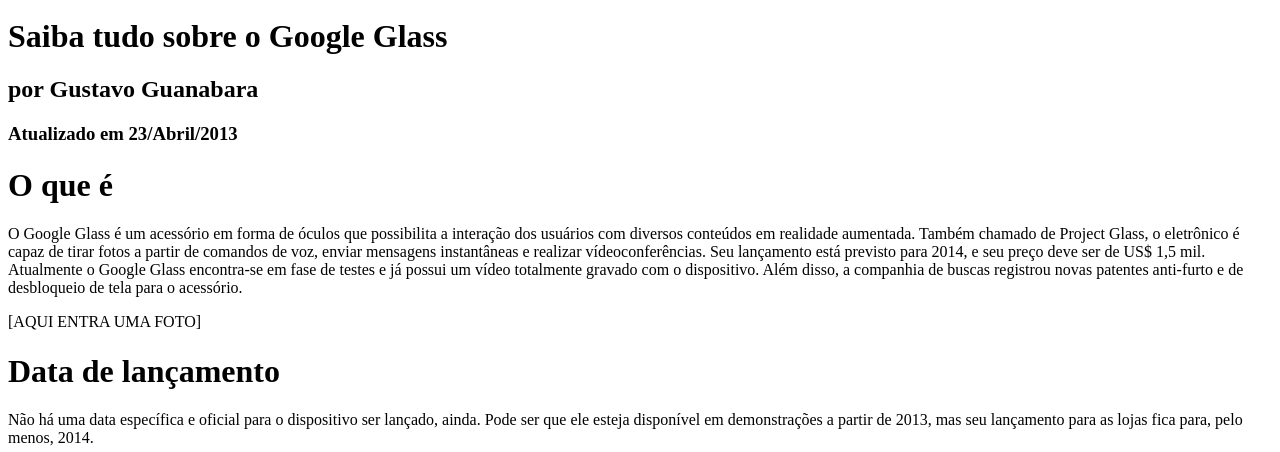
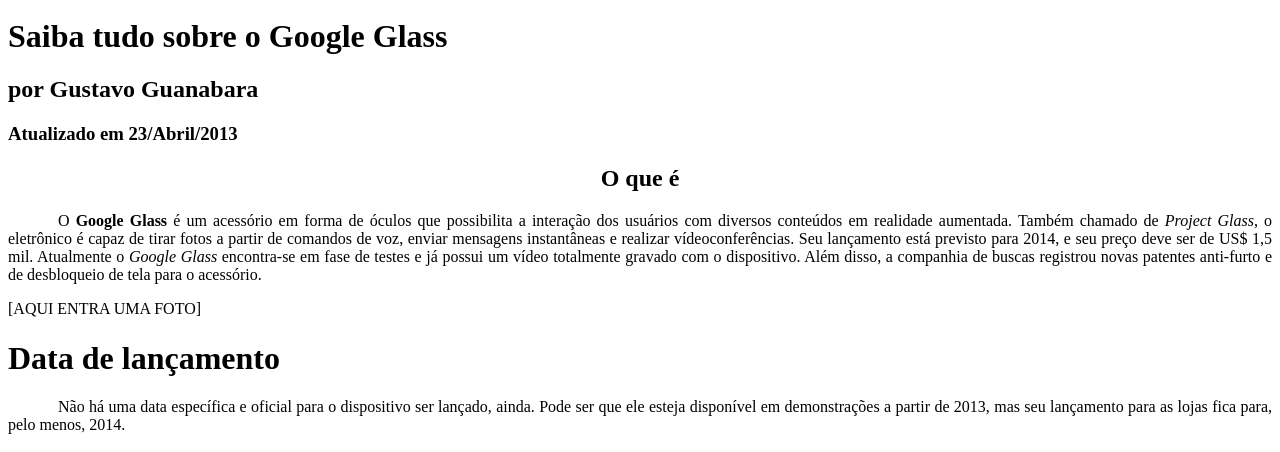
Before and after one commit to douglasabnovato/google-glass, a plain HTML site: page index.html in a window 1280 px wide. Shown: the part 326-778 px from the top of the page. Drawn offline with Linux system fonts and the light colour scheme.

Commit message:
Formatação de Texto com HTML5 e CSS3

```diff
--- a/index.html
+++ b/index.html
@@ -3,9 +3,12 @@
     <head>
         <meta charset="UTF-8">
         <link rel="stylesheet" type="text/css" href="style.css"/>
-        <title>google glass</title>
+        <title>Tudo sobre Google Glass</title>
         <style>
-
+            p{
+                text-align: justify;
+                text-indent: 50px;
+            }
         </style>
     </head>
     <body>
@@ -23,6 +26,7 @@
                 - Fotos
                 - Multimídia
                 - Fale conosco
+
             </header>
             <hgroup>
                 <h3>Tecnologia > Inovações</h3>
@@ -32,8 +36,8 @@
             </hgroup>
 
 
-            <h1>O que é</h1>
-            <p>O Google Glass é um acessório em forma de óculos que possibilita a interação dos usuários com diversos conteúdos em realidade aumentada. Também chamado de Project Glass, o eletrônico é capaz de tirar fotos a partir de comandos de voz, enviar mensagens instantâneas e realizar vídeoconferências. Seu lançamento está previsto para 2014, e seu preço deve ser de US$ 1,5 mil. Atualmente o Google Glass encontra-se em fase de testes e já possui um vídeo totalmente gravado com o dispositivo. Além disso, a companhia de buscas registrou novas patentes anti-furto e de desbloqueio de tela para o acessório.</p>
+            <h2 style="text-align: center;">O que é</h2>
+            <p style="text-align: justify; text-indent: 50px;">O <span style="font-weight: 900;">Google Glass</span> é um acessório em forma de óculos que possibilita a interação dos usuários com diversos conteúdos em realidade aumentada. Também chamado de <i>Project Glass</i>, o eletrônico é capaz de tirar fotos a partir de comandos de voz, enviar mensagens instantâneas e realizar vídeoconferências. Seu lançamento está previsto para 2014, e seu preço deve ser de US$ 1,5 mil. Atualmente o <em>Google Glass</em> encontra-se em fase de testes e já possui um vídeo totalmente gravado com o dispositivo. Além disso, a companhia de buscas registrou novas patentes anti-furto e de desbloqueio de tela para o acessório.</p>
 
             [AQUI ENTRA UMA FOTO]
 
```
